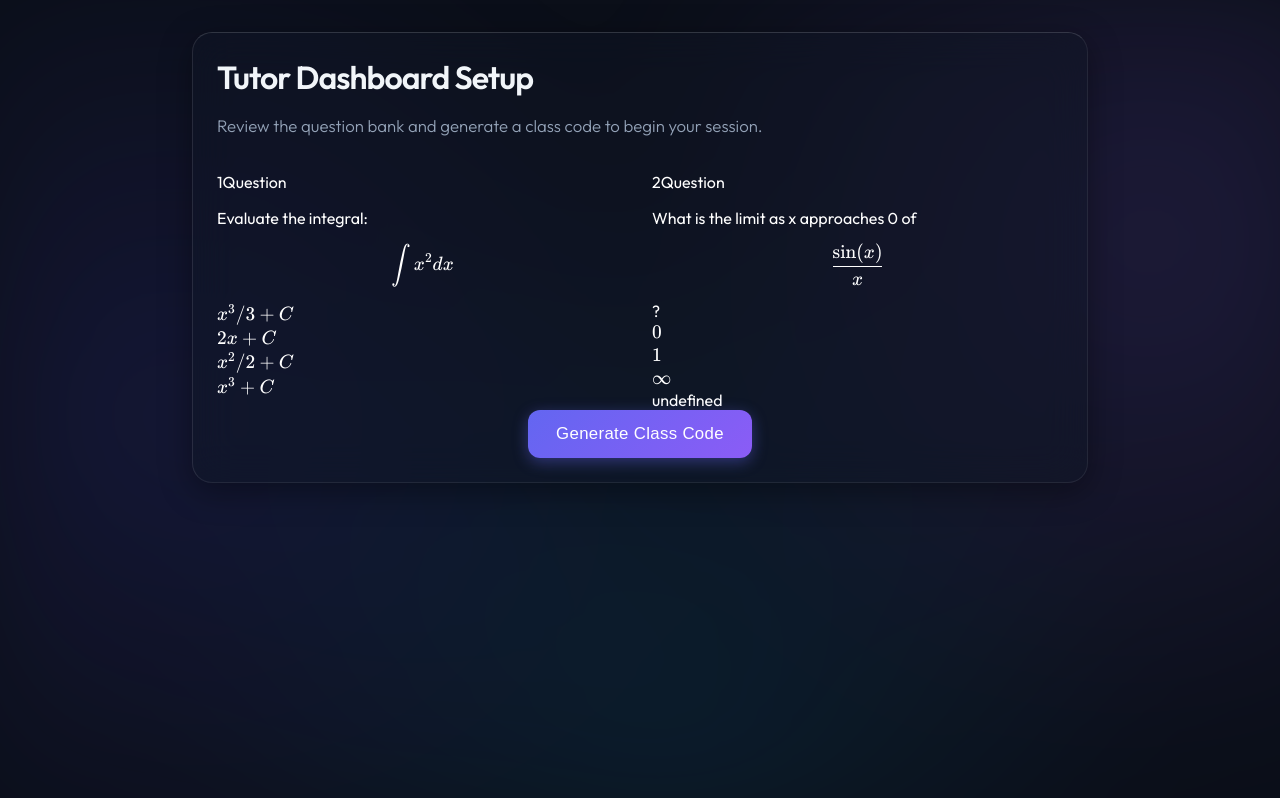
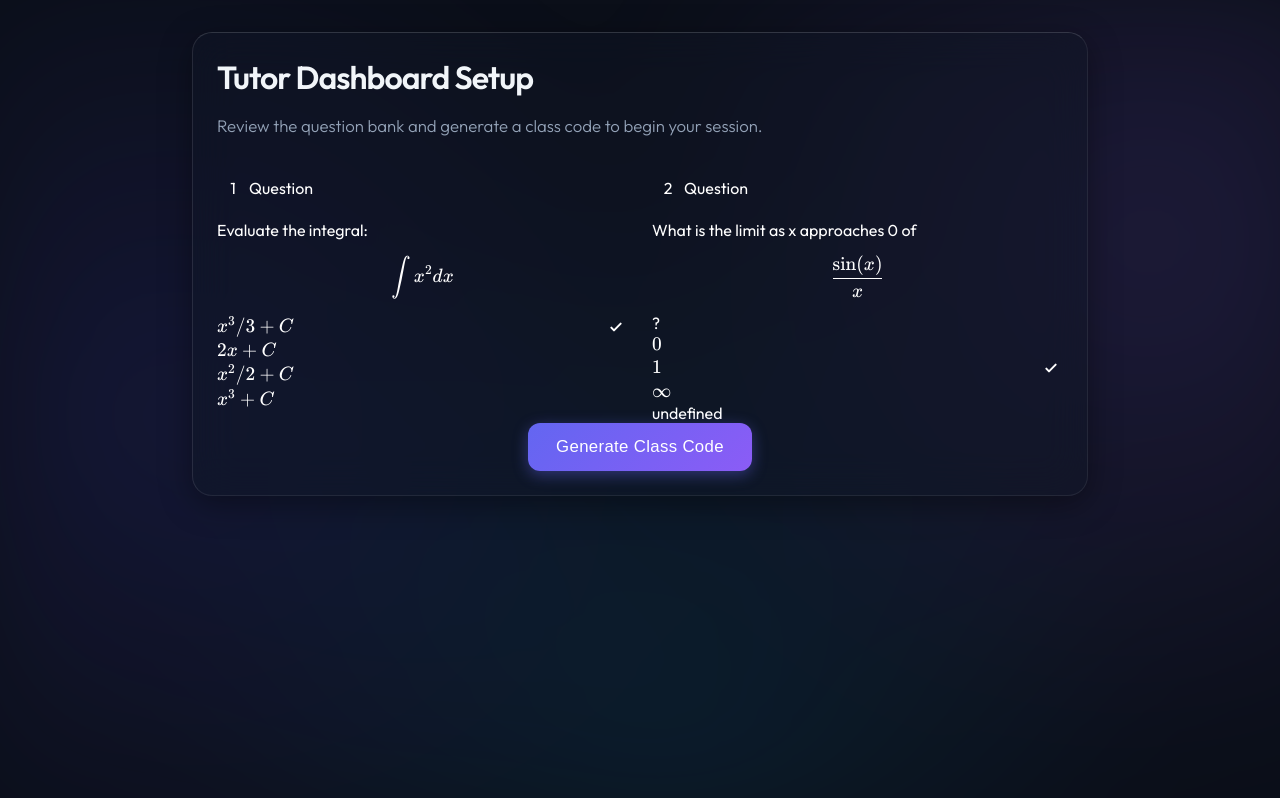
Before and after one commit to ntdkhiem/TAP, a Next.js app: page /tutor in a window 1280 px wide. Built offline with nearby package versions, Linux system fonts and the light colour scheme.

Commit message:
update global.css

```diff
--- a/src/app/globals.css
+++ b/src/app/globals.css
@@ -214,7 +214,26 @@ p {
 .gap-6 { gap: 1.5rem; }
 .gap-8 { gap: 2rem; }
 .w-full { width: 100%; }
+.w-4 { width: 1rem; }
+.h-4 { height: 1rem; }
+.w-5 { width: 1.25rem; }
+.h-5 { height: 1.25rem; }
+.w-6 { width: 1.5rem; }
+.h-6 { height: 1.5rem; }
+.w-8 { width: 2rem; }
+.h-8 { height: 2rem; }
+.w-10 { width: 2.5rem; }
+.h-10 { height: 2.5rem; }
+.w-12 { width: 3rem; }
+.h-12 { height: 3rem; }
+.w-20 { width: 5rem; }
+.h-20 { height: 5rem; }
+.w-24 { width: 6rem; }
+.h-24 { height: 6rem; }
 .max-w-md { max-width: 28rem; }
+.rounded-full { border-radius: 9999px; }
+.shrink-0 { flex-shrink: 0; }
+.flex-1 { flex: 1; }
 .max-w-2xl { max-width: 42rem; }
 .max-w-4xl { max-width: 56rem; }
 .max-w-6xl { max-width: 72rem; }
```
